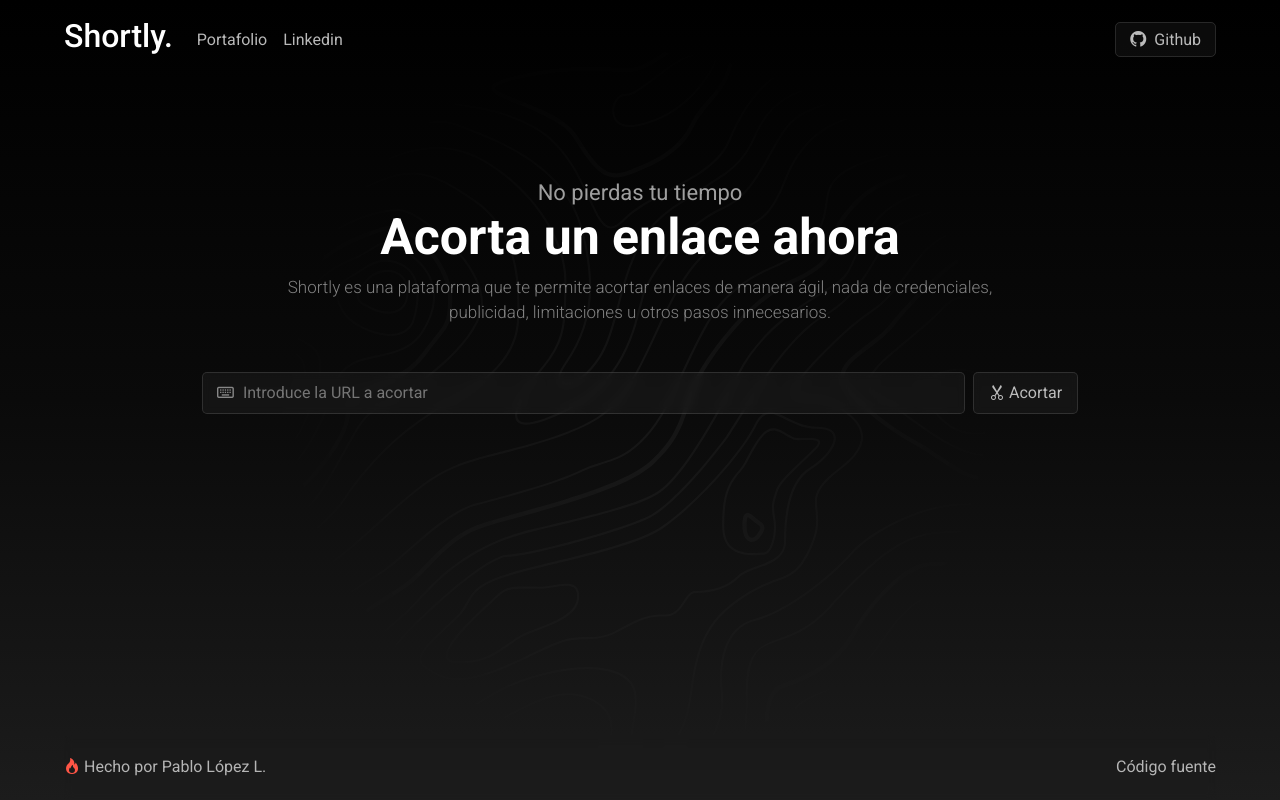
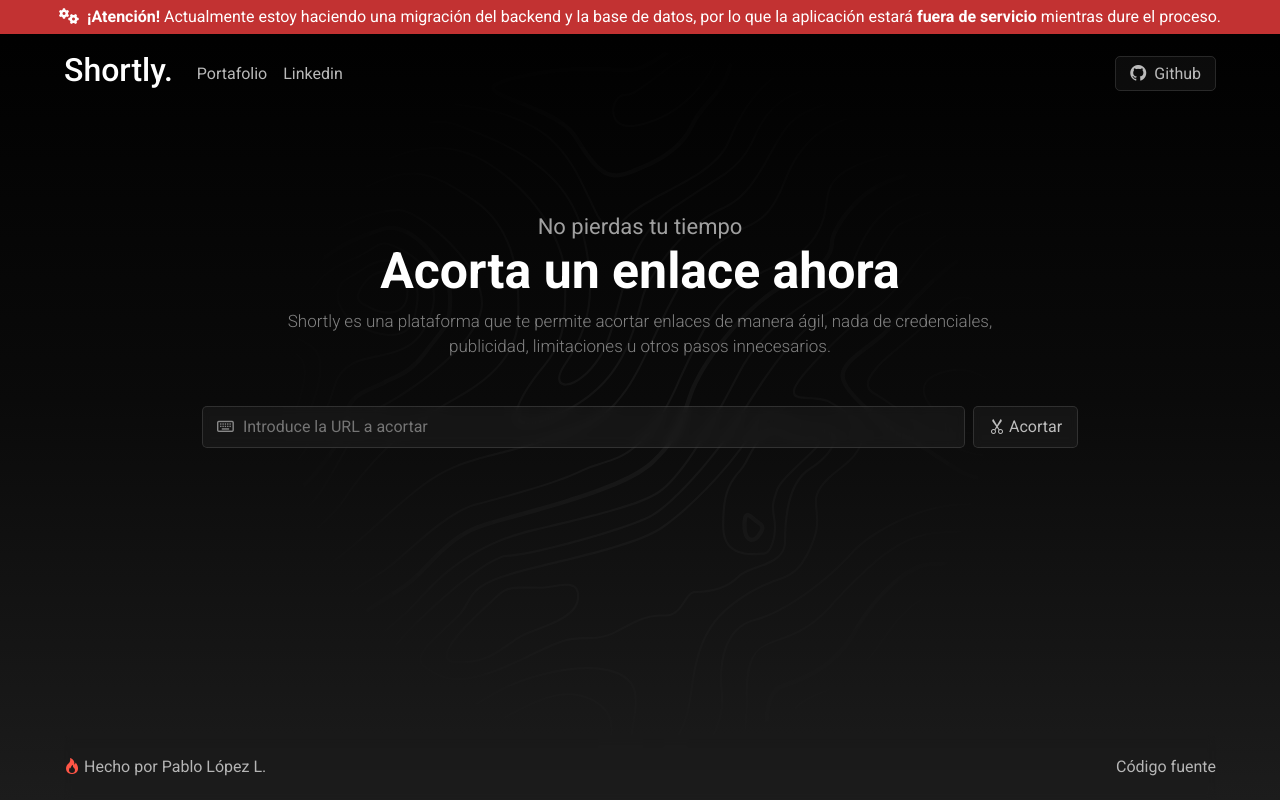
Before and after one commit to pablolop12/Shortly-URL-Shortener, an Angular app in the folder Frontend-Acortador/: page / in a window 1280 px wide. Built offline with nearby package versions, Linux system fonts and the light colour scheme.

Commit message:
Warning update

```diff
--- a/Frontend-Acortador/angular.json
+++ b/Frontend-Acortador/angular.json
@@ -112,5 +112,8 @@
         }
       }
     }
+  },
+  "cli": {
+    "analytics": "6580b110-1333-431a-8c5d-b871a3d0f5ac"
   }
 }
--- a/Frontend-Acortador/src/app/app.component.html
+++ b/Frontend-Acortador/src/app/app.component.html
@@ -1,7 +1,18 @@
 <div class="site">
+  <div class="warning text-center">
+    <i class="fa-solid fa-gears me-2"></i><strong>¡Atención!</strong> Actualmente estoy haciendo una migración del backend y la base de datos, por lo que la aplicación estará <strong>fuera de servicio</strong> mientras dure el proceso.
+  </div>
   <app-navbar></app-navbar>
   <div class="base d-flex justify-content-center">
     <router-outlet></router-outlet>
   </div>
   <app-footer></app-footer>
 </div>
+
+<style>
+  .warning{
+    background-color: rgb(194, 50, 50);
+    color: white;
+    padding: 5px;
+  }
+</style>
--- a/Frontend-Acortador/src/index.html
+++ b/Frontend-Acortador/src/index.html
@@ -10,7 +10,6 @@
   <link rel="stylesheet" href="https://cdnjs.cloudflare.com/ajax/libs/font-awesome/6.0.0-beta3/css/all.min.css">
 
   <meta name="theme-color" content="#1c1c1c">
-
 
 <!-- Primary Meta Tags -->
 <title>Shortly - Acorta enlaces rápidamente</title>
```
